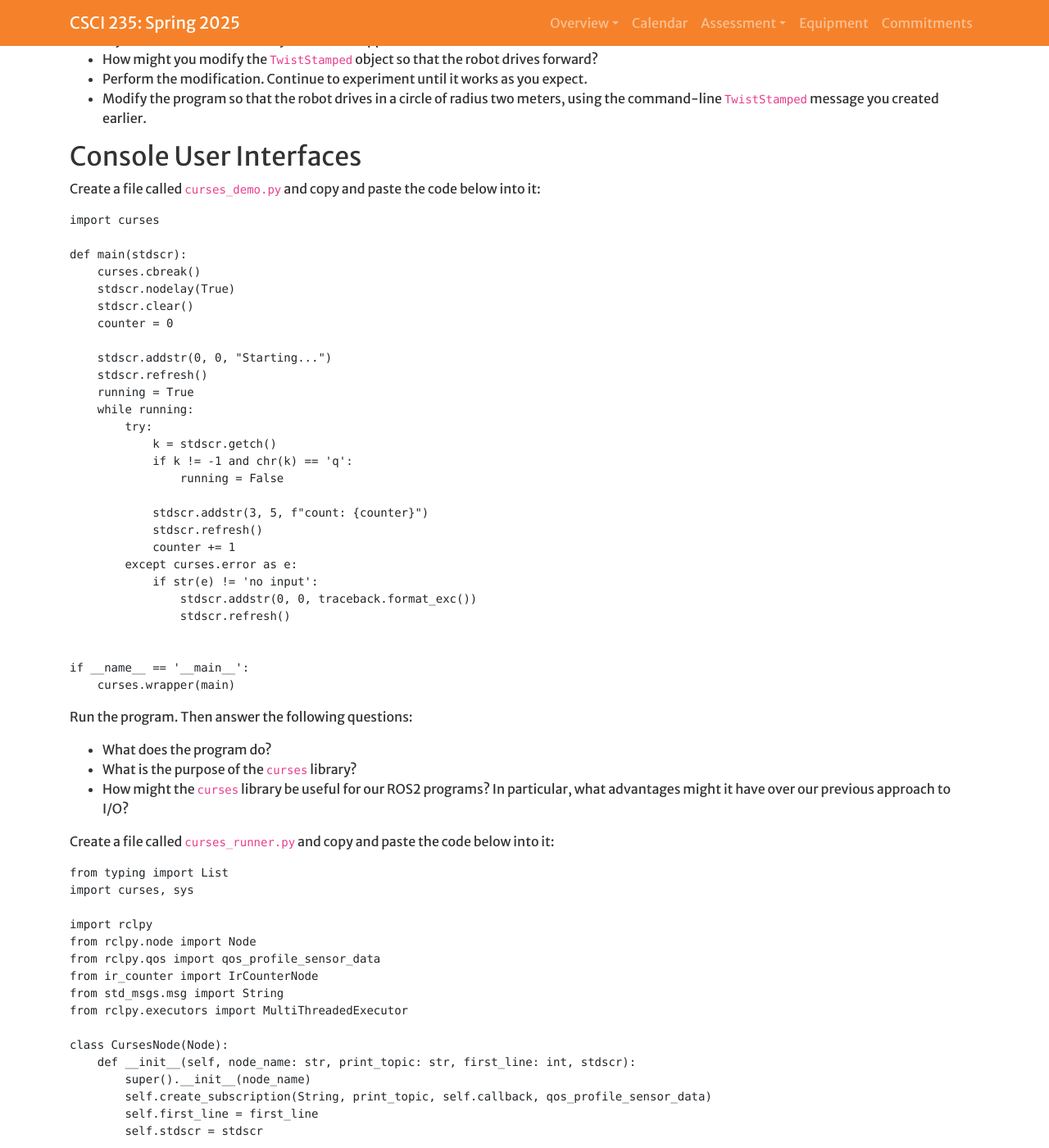
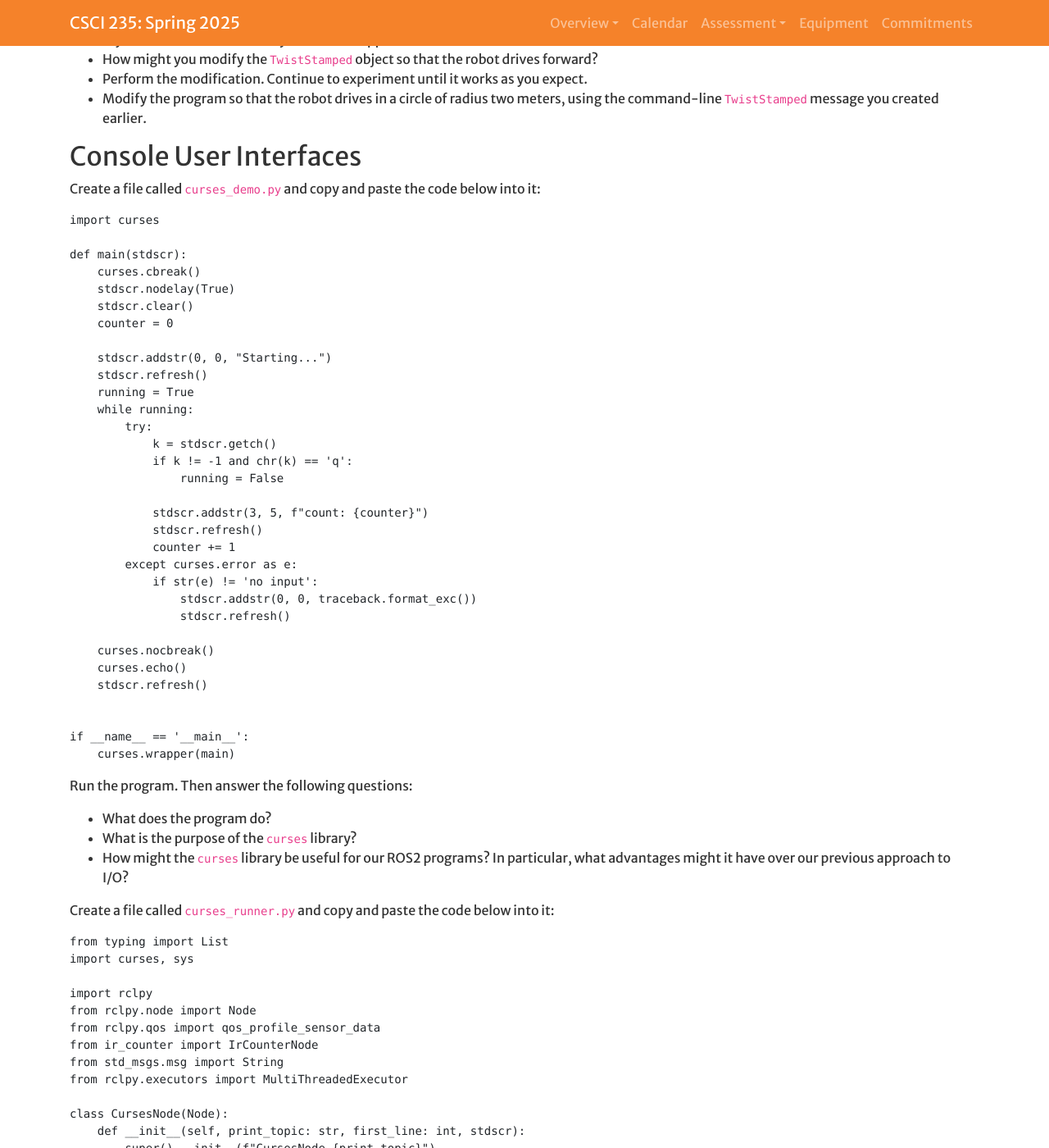
Before and after one commit to Hendrix-CS/csci235, a Jekyll site: the page built from modules/publications.md, in a window 1280 px wide and 1400 px high, scrolled down 1528 px. Shown: the whole window at 82% size. Built offline with Jekyll 4.4.1, drawn with Linux system fonts in a browser that asks for light colours; a script that is not in the unit is left out; our own code applies the rules of GitHub Pages for plain Markdown files; some of the changed text lies outside the part shown.

Commit message:
More progress.

```diff
--- a/modules/publications.md
+++ b/modules/publications.md
@@ -113,6 +113,10 @@
                 stdscr.addstr(0, 0, traceback.format_exc())
                 stdscr.refresh()
 
+    curses.nocbreak()
+    curses.echo()
+    stdscr.refresh()
+
 
 if __name__ == '__main__':
     curses.wrapper(main)
@@ -140,8 +144,8 @@
 from rclpy.executors import MultiThreadedExecutor
 
 class CursesNode(Node):
-    def __init__(self, node_name: str, print_topic: str, first_line: int, stdscr):
-        super().__init__(node_name)
+    def __init__(self, print_topic: str, first_line: int, stdscr):
+        super().__init__(f"CursesNode_{print_topic}")
         self.create_subscription(String, print_topic, self.callback, qos_profile_sensor_data)
         self.first_line = first_line
         self.stdscr = stdscr
@@ -320,8 +324,8 @@
 from curses_runner import run_curses_nodes, CursesNode
 
 class KeyNode(Node):
-    def __init__(self, node_name: str, print_topic: str):
-        super().__init__(node_name)
+    def __init__(self, print_topic: str):
+        super().__init__(f"KeyNode_{print_topic}")
         self.topic = self.create_publisher(String, print_topic, qos_profile_sensor_data)
         self.create_timer(0.25, self.timer_callback)
         self.key_queue = Queue()
```
Also changed, not shown: other parts of modules/publications.md (+5 -4 lines), index.md (+1 -1 lines), modules/nodes.md (renamed from modules/subscriptions.md, +1 -1 lines).
